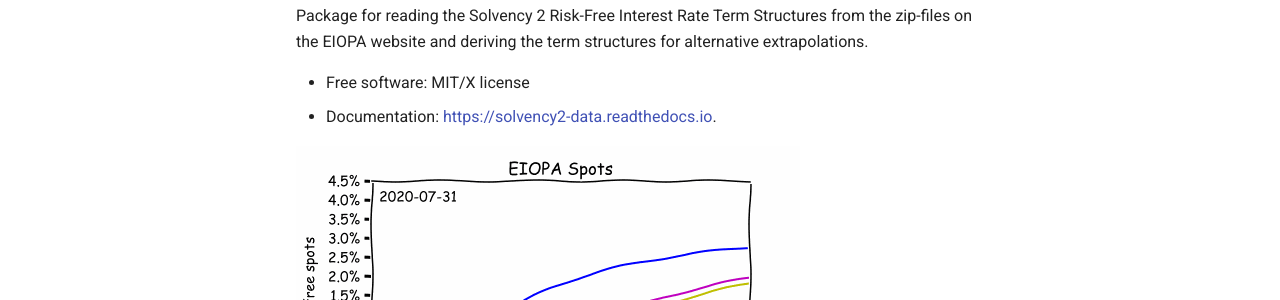
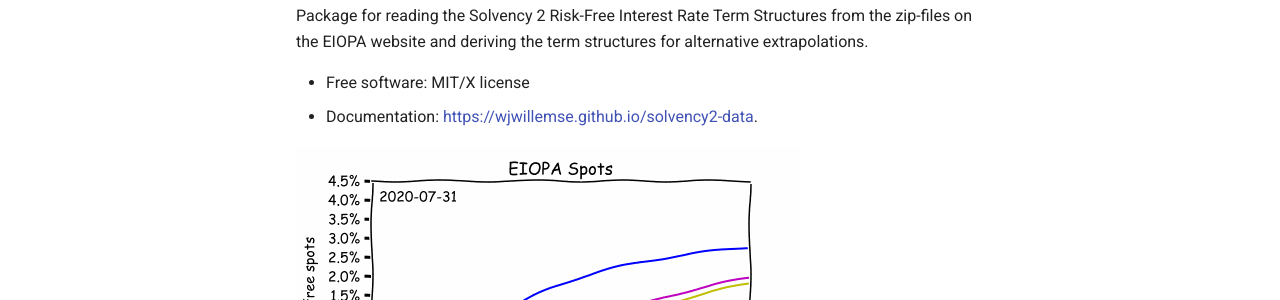
Before and after one commit to wjwillemse/solvency2-data, an MkDocs documentation site: the page built from docs/README.md, in a window 1280 px wide and 1187 px high. Shown: the part 268-568 px from the top of the window. Built offline with MkDocs 1.6.1 and Material for MkDocs 9.7.7, drawn with Linux system fonts in a browser that asks for light colours; comment, search, counter and statistics services are not loaded; some of the changed lines change nothing that is shown.

Commit message:
updated mkdocs.yml

```diff
--- a/docs/README.md
+++ b/docs/README.md
@@ -1,7 +1,7 @@
 # solvency2-data
 
 [![Pypi Version](https://img.shields.io/pypi/v/solvency2_data.svg)](https://pypi.python.org/pypi/solvency2-data)
-[![Documentation Status](https://readthedocs.org/projects/solvency2-data/badge/?version=latest)](https://solvency2-data.readthedocs.io/en/latest/?badge=latest)
+[![Built with Material for MkDocs](https://img.shields.io/badge/Material_for_MkDocs-526CFE?style=for-the-badge&logo=MaterialForMkDocs&logoColor=white)](https://wjwillemse.github.io/solvency2-data/)
 [![License](https://img.shields.io/badge/License-MIT/X-blue.svg)](https://github.com/wjwillemse/solvency2-data/blob/master/LICENSE)
 
 Package for reading the Solvency 2 Risk-Free Interest Rate Term
@@ -9,7 +9,7 @@
 structures for alternative extrapolations.
 
 -   Free software: MIT/X license
--   Documentation: <https://solvency2-data.readthedocs.io>.
+-   Documentation: <https://wjwillemse.github.io/solvency2-data>.
 
 ![click for animation](https://raw.githubusercontent.com/wjwillemse/solvency2-data/master/docs/rfr.gif?raw=true)
 
```
